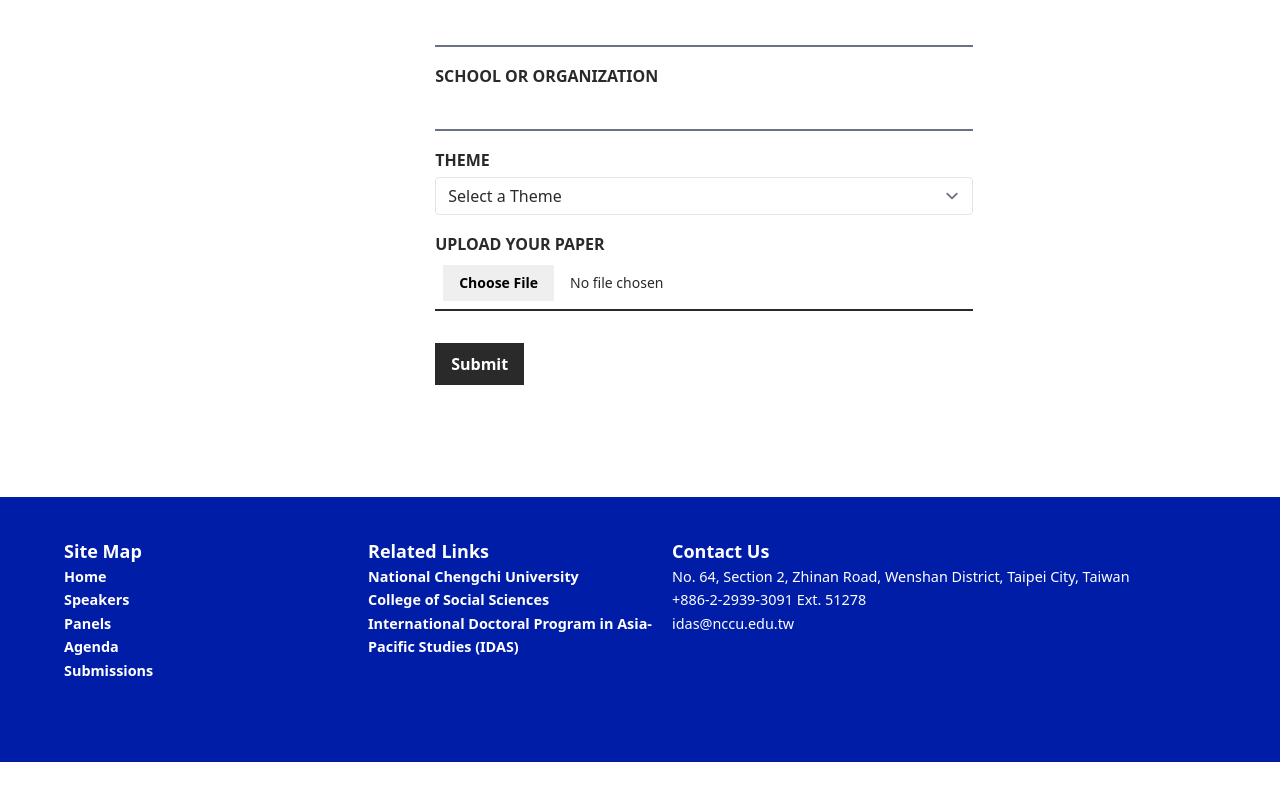
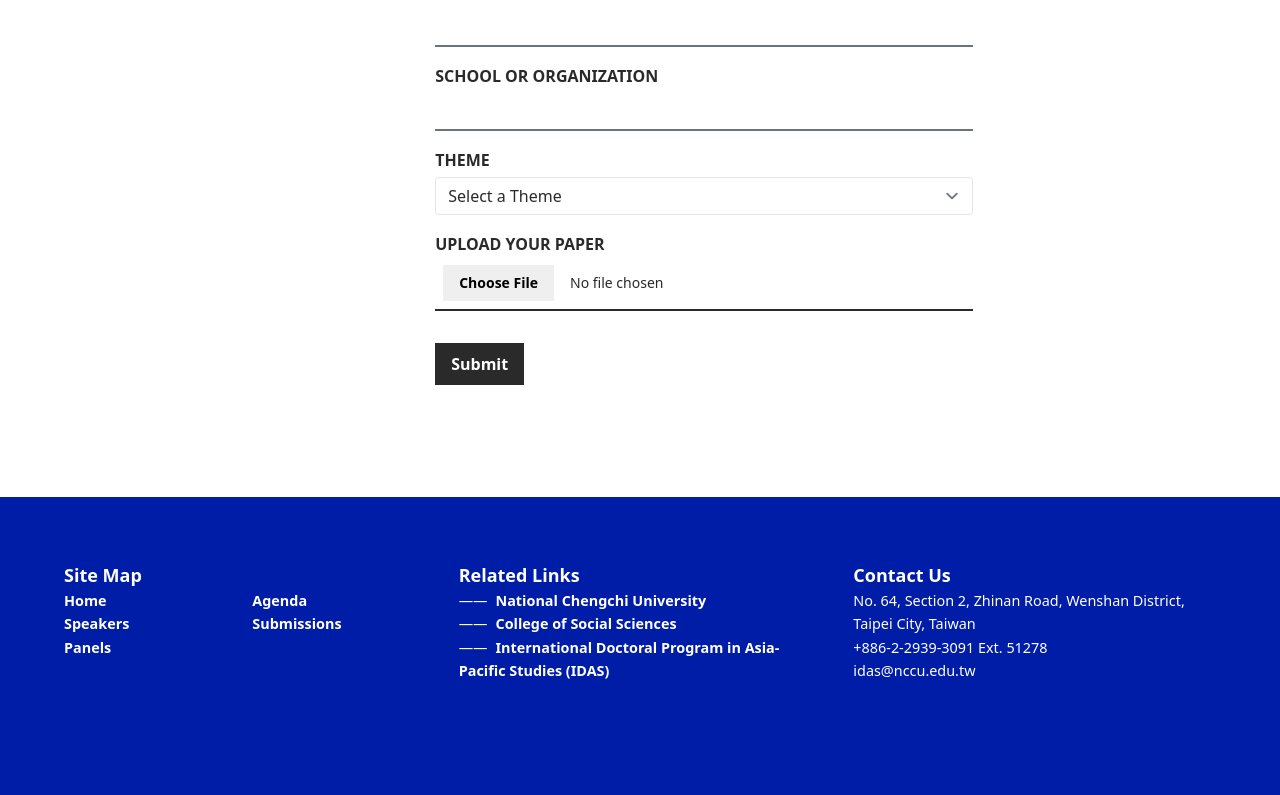
Before and after one commit to msunji/idas-conf, a Next.js app: page /submissions in a window 1280 px wide. Shown: the part 1483-2278 px from the top of the page. Before the commit the page ends 2245 px from the top, so only its background shows below. Built offline with nearby package versions, Linux system fonts and the light colour scheme.

Commit message:
Style footer, fix columns

```diff
--- a/components/layout/Footer.js
+++ b/components/layout/Footer.js
@@ -17,41 +17,47 @@ const DropdownLinks = ({ links }) => {
 
 const Footer = () => {
   return (
-    <footer className="bg-blue100 text-white pt-10 pb-20 text-[0.9rem]">
-      <div className="container flex flex-col gap-4 md:flex-row">
-        <div className="basis-1/4">
+    <footer className="bg-blue100 text-white text-[0.9rem] pt-12 md:pt-16 pb-28">
+      <div className="container max-w-7xl w-full grid gap-8 tablet:grid-cols-3">
+        <div>
           <h3>Site Map</h3>
-          <ul>
+          <ul className="columns-2">
             {routes.map(({ page, route }) => (
-              <li key={page}>
-                <Link href={route}>
+              <Link key={page} href={route} passHref>
+                <li>
                   <a>{page}</a>
-                </Link>
-              </li>
+                </li>
+              </Link>
             ))}
           </ul>
         </div>
-        <div className="basis-1/4">
+        <div>
           <h3>Related Links</h3>
           <ul className="footer-links">
-            <li>
-              <a href="https://www.nccu.edu.tw/">
+            <li className="before:content-['—']">
+              —
+              <a className="ml-2" href="https://www.nccu.edu.tw/">
                 National Chengchi University
               </a>
             </li>
-            <li>
-              <a href="https://css.nccu.edu.tw/en/">
+            <li className="before:content-['—']">
+              —
+              <a className="ml-2" href="https://css.nccu.edu.tw/en/">
                 College of Social Sciences
               </a>
             </li>
-            <li>
-              <a href="https://internationalprograms.nccu.edu.tw/home-idas/">
+            <li className="before:content-['—']">
+              —
+              <a
+                className="ml-2"
+                href="https://internationalprograms.nccu.edu.tw/home-idas/"
+              >
                 International Doctoral Program in Asia-Pacific Studies (IDAS)
               </a>
             </li>
           </ul>
         </div>
-        <div className="grow">
+        <div>
           <h3>Contact Us</h3>
           <ul>
             <li>
```
